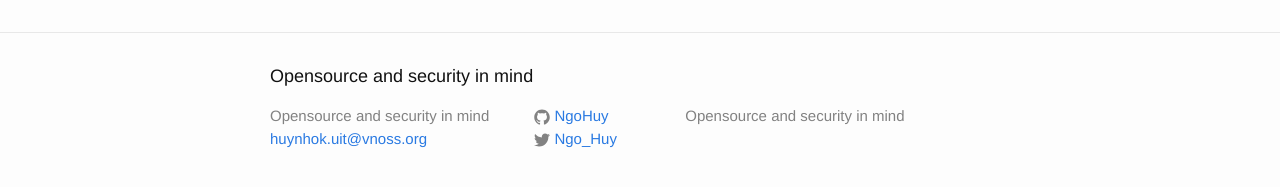
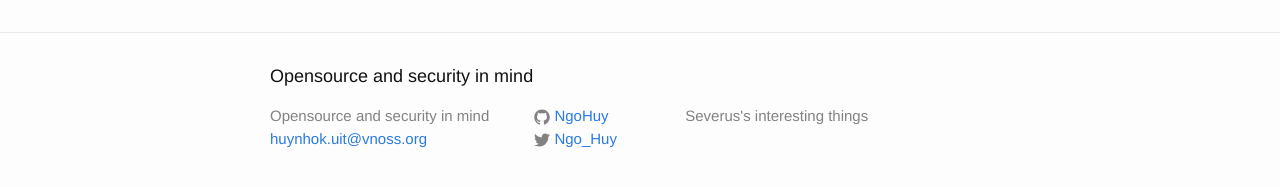
Before and after one commit to NgoHuy/NgoHuy.github.io, a Jekyll site: the page built from about.md, in a window 1280 px wide. Shown: the part 279-466 px from the top of the page. Built offline with Jekyll 4.4.1, drawn with Linux system fonts in a browser that asks for light colours.

Commit message:
Change description

```diff
--- a/_config.yml
+++ b/_config.yml
@@ -2,7 +2,7 @@
 title: Opensource and security in mind
 email: huynhok.uit@vnoss.org
 description: > # this means to ignore newlines until "baseurl:"
-  Opensource and security in mind
+  Severus's interesting things
 baseurl: "" # the subpath of your site, e.g. /blog/
 url: "http://blog.severus.xyz" # the base hostname & protocol for your site
 twitter_username: Ngo_Huy
```
